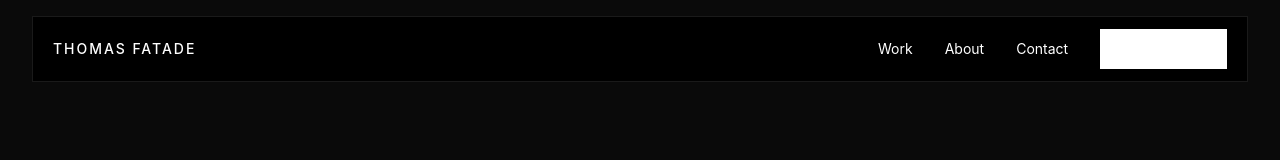
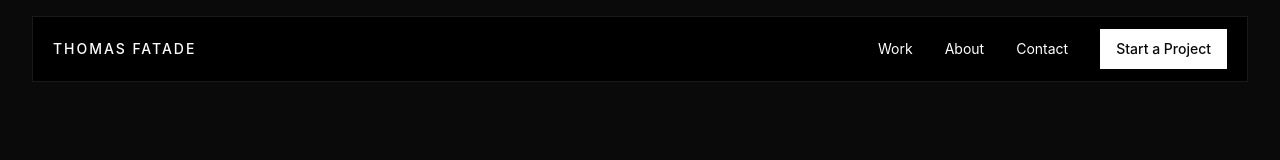
Before and after one commit to Thomas302-star/Thomas-portfolio, a Next.js app: page /work/remotescout in a window 1280 px wide. Shown: the top 160 px of the page. Built offline with nearby package versions, Linux system fonts and the light colour scheme.

Commit message:
fix: force visible navigation CTA text

```diff
--- a/components/navigation/site-header.tsx
+++ b/components/navigation/site-header.tsx
@@ -25,17 +25,14 @@ export function SiteHeader() {
 
         <nav className="hidden items-center gap-8 md:flex" aria-label="Main navigation">
           {links.map((link) => (
-            <Link
-              key={link.href}
-              href={link.href}
-              className="text-sm text-white/70 transition-colors hover:text-white"
-            >
+            <Link key={link.href} href={link.href} className="text-sm text-white/70 transition-colors hover:text-white">
               {link.label}
             </Link>
           ))}
           <Link
             href="/contact"
-            className="inline-flex min-h-10 items-center justify-center whitespace-nowrap bg-white px-4 py-2 text-sm font-medium text-[#0A0A0A] transition-colors hover:bg-zinc-200 focus-visible:outline-none focus-visible:ring-2 focus-visible:ring-blue-500"
+            className="inline-flex min-h-10 items-center justify-center whitespace-nowrap bg-white px-4 py-2 text-sm font-medium transition-colors hover:bg-zinc-200 focus-visible:outline-none focus-visible:ring-2 focus-visible:ring-blue-500"
+            style={{ color: "#0A0A0A" }}
           >
             Start a Project
           </Link>
@@ -59,9 +56,7 @@ export function SiteHeader() {
 
         <div
           id="mobile-navigation"
-          className={`absolute inset-x-0 top-[calc(100%+0.5rem)] border border-white/10 bg-[#0a0a0a] p-5 transition-all duration-200 md:hidden ${
-            open ? "visible translate-y-0 opacity-100" : "invisible -translate-y-2 opacity-0"
-          }`}
+          className={`absolute inset-x-0 top-[calc(100%+0.5rem)] border border-white/10 bg-[#0a0a0a] p-5 transition-all duration-200 md:hidden ${open ? "visible translate-y-0 opacity-100" : "invisible -translate-y-2 opacity-0"}`}
         >
           <nav className="flex flex-col" aria-label="Mobile navigation">
             {links.map((link) => (
@@ -76,7 +71,8 @@ export function SiteHeader() {
             ))}
             <Link
               href="/contact"
-              className="mt-5 inline-flex min-h-12 items-center justify-center whitespace-nowrap bg-white px-5 py-3 text-center text-sm font-medium text-[#0A0A0A] transition-colors hover:bg-zinc-200 focus-visible:outline-none focus-visible:ring-2 focus-visible:ring-blue-500"
+              className="mt-5 inline-flex min-h-12 items-center justify-center whitespace-nowrap bg-white px-5 py-3 text-center text-sm font-medium transition-colors hover:bg-zinc-200 focus-visible:outline-none focus-visible:ring-2 focus-visible:ring-blue-500"
+              style={{ color: "#0A0A0A" }}
               onClick={() => setOpen(false)}
             >
               Start a Project
```
